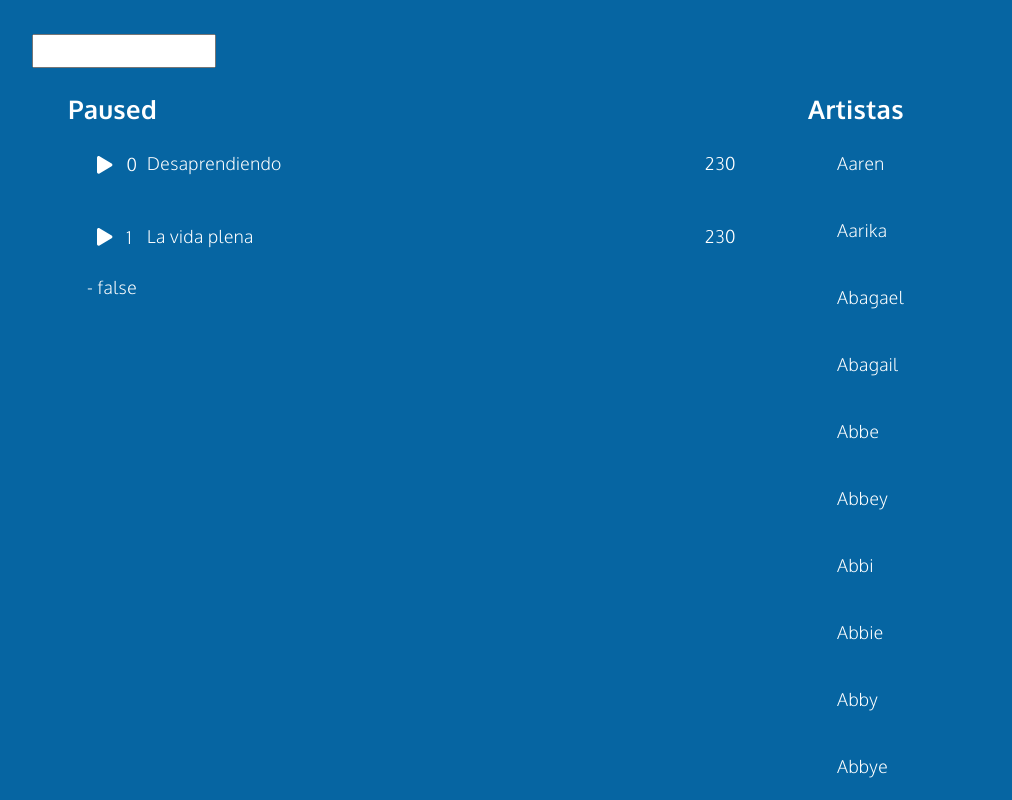
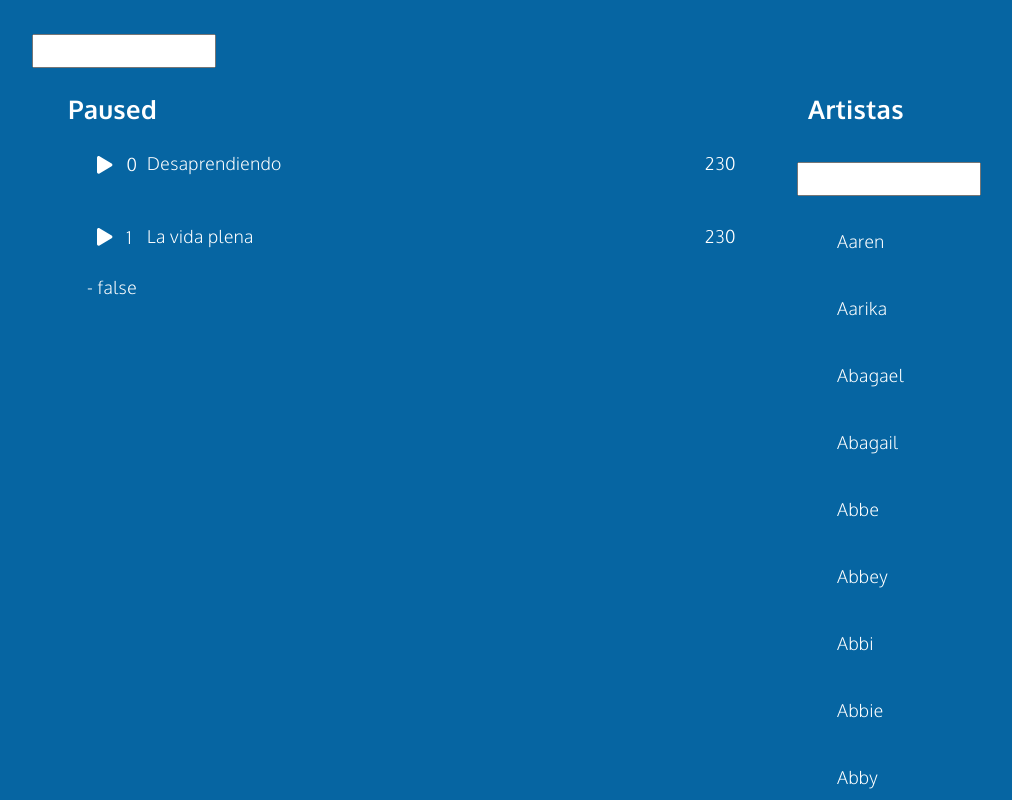
Before and after one commit to ltciro/change_detection, an Angular app: page / in a window 1280 px wide. Shown: the top 800 px of the page, without its empty margins (53-1065 px from the left). Built offline with nearby package versions, Linux system fonts and the light colour scheme.

Commit message:
deattach reattach

```diff
--- a/src/app/artist-list/artist-list.component.css
+++ b/src/app/artist-list/artist-list.component.css
@@ -50,3 +50,7 @@
   #npTitle {
   padding:21px;
   }
+
+  .inputC{
+    margin: 10px;
+  }
--- a/src/app/artist-list/artist-list.component.html
+++ b/src/app/artist-list/artist-list.component.html
@@ -2,7 +2,9 @@
     <div id="nowPlay">
         <span class="left" id="npTitle">Artistas</span>
     </div>
+
     <div id="plwrap">
+        <input class="inputC" [(ngModel)]="commentArtista" (keypress)="doListenCD(false)" (blur)="doListenCD(true)">{{commentArtista}}
         <ul id="plList">
           <app-artist *ngFor="let artist of artistList" [artist]="artist">
           </app-artist>
--- a/src/app/artist-list/artist-list.component.ts
+++ b/src/app/artist-list/artist-list.component.ts
@@ -1,4 +1,4 @@
-import { Component, OnInit, ChangeDetectionStrategy } from '@angular/core';
+import { Component, OnInit, ChangeDetectionStrategy, ChangeDetectorRef } from '@angular/core';
 import { Artists } from '../data/artists';
 
 @Component({
@@ -9,9 +9,19 @@ import { Artists } from '../data/artists';
 })
 export class ArtistListComponent implements OnInit {
   private artistList: any[] = Artists;
-  constructor() { }
+  private commentArtista;
+
+  constructor(private ref: ChangeDetectorRef) { }
 
   ngOnInit() {
   }
 
+  doListenCD(value) {
+    if (value) {
+      this.ref.reattach();
+    } else {
+      this.ref.detach();
+    }
+  }
+
 }
--- a/src/app/artist/artist.component.ts
+++ b/src/app/artist/artist.component.ts
@@ -1,15 +1,17 @@
 import { Component, OnInit, Input, SimpleChanges, OnChanges, OnDestroy, DoCheck,
-  AfterViewInit, AfterViewChecked, AfterContentInit, AfterContentChecked } from '@angular/core';
+  AfterViewInit, AfterViewChecked, AfterContentInit, AfterContentChecked, ChangeDetectionStrategy } from '@angular/core';
 
 @Component({
   selector: 'app-artist',
   templateUrl: './artist.component.html',
-  styleUrls: ['./artist.component.css']
+  styleUrls: ['./artist.component.css'],
+  changeDetection: ChangeDetectionStrategy.OnPush
 })
 export class ArtistComponent implements OnInit, OnChanges, OnDestroy, DoCheck,
 AfterViewInit, AfterViewChecked, AfterContentInit, AfterContentChecked {
 
   @Input() artist;
+
   constructor() { }
 
 
--- a/src/app/song-list/song-list.component.ts
+++ b/src/app/song-list/song-list.component.ts
@@ -22,13 +22,7 @@ export class SongListComponent implements OnInit {
   play(song: any, index) {
     const isplaying = this.songPlaying.name === song.name ? !song.played : true;
     this.playList[index].played = isplaying ;
-
-// Actualiza por atributo
-    this.songPlaying.name = song.name ;
-    this.songPlaying.played = isplaying ;
-
-// Actualiza por referencia
-    // this.songPlaying = {name: song.name, played: isplaying} ;
+    this.songPlaying = {name: song.name, played: isplaying} ;
  }
 
 }
```
